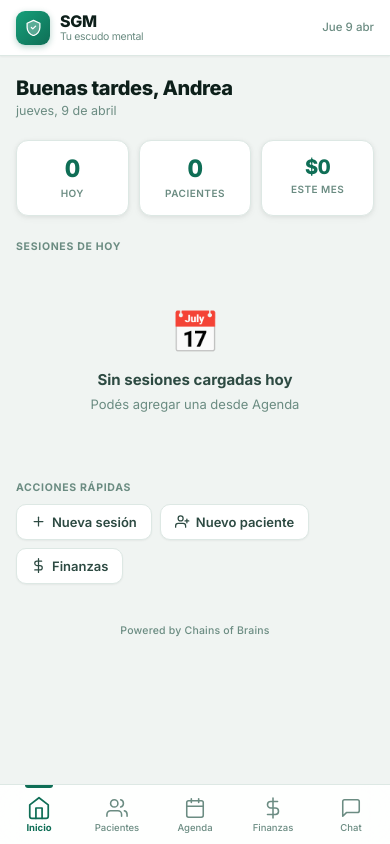
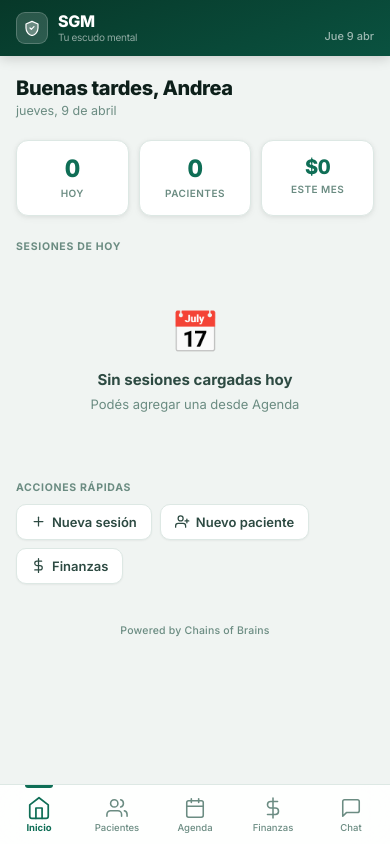
Before and after one commit to feririarte7-ship-it/sgm-andrea, a plain HTML site: page index.html in a window 390 px wide. Drawn offline with Linux system fonts and the light colour scheme.

Commit message:
SGM mobile: topbar verde nativo integrado con iOS status bar

```diff
--- a/index.html
+++ b/index.html
@@ -60,15 +60,12 @@ body{
   overflow:hidden;-webkit-font-smoothing:antialiased;-moz-osx-font-smoothing:grayscale;
   height:100%;height:100dvh;height:-webkit-fill-available;
   overscroll-behavior:none;
-  /* Safe area padding for notched iPhones */
-  padding-top:env(safe-area-inset-top);
 }
 
 /* ── APP SHELL ──────────────────────────────────────────────── */
 .app{
   display:flex;
-  height:calc(100vh - env(safe-area-inset-top));
-  height:calc(100dvh - env(safe-area-inset-top));
+  height:100vh;height:100dvh;height:-webkit-fill-available;
 }
 
 /* ── SIDEBAR (desktop) ──────────────────────────────────────── */
@@ -129,30 +126,32 @@ body{
 /* ── MAIN CONTENT ───────────────────────────────────────────── */
 .main{flex:1;display:flex;flex-direction:column;min-width:0;overflow:hidden}
 
-/* Top header (mobile) */
+/* Top header (mobile) — dark green, extends behind iOS status bar */
 .topbar{
-  background:var(--surface);
-  border-bottom:1px solid var(--border);
-  padding:0 16px;height:56px;
-  display:flex;align-items:center;gap:12px;
+  background:linear-gradient(160deg, var(--g-dd) 0%, var(--g-d) 100%);
+  padding:0 16px;
+  padding-top:env(safe-area-inset-top);
+  height:calc(56px + env(safe-area-inset-top));
+  display:flex;align-items:flex-end;gap:12px;
+  padding-bottom:12px;
   flex-shrink:0;
-  box-shadow:var(--sh-xs);
+  box-shadow:0 2px 12px rgba(0,0,0,.18);
+  position:relative;z-index:10;
 }
 @media(min-width:768px){.topbar{display:none}}
 
 .tb-logo{display:flex;align-items:center;gap:10px}
 .tb-shield{
-  width:34px;height:34px;
-  background:linear-gradient(135deg, var(--g-l), var(--g));
-  border-radius:9px;
+  width:32px;height:32px;
+  background:rgba(255,255,255,.15);
+  border-radius:9px;border:1px solid rgba(255,255,255,.2);
   display:flex;align-items:center;justify-content:center;
-  box-shadow:0 2px 6px rgba(15,110,86,.3);
 }
-.tb-shield svg{width:17px;height:17px}
-.tb-title{font-size:16px;font-weight:800;color:var(--text);letter-spacing:-.3px}
-.tb-title span{font-size:10.5px;font-weight:400;color:var(--muted);display:block;line-height:1.2;margin-top:0px}
+.tb-shield svg{width:16px;height:16px}
+.tb-title{font-size:16px;font-weight:800;color:#fff;letter-spacing:-.3px;line-height:1}
+.tb-title span{font-size:10px;font-weight:400;color:rgba(255,255,255,.55);display:block;line-height:1.3;margin-top:2px}
 .tb-date{
-  margin-left:auto;font-size:11.5px;color:var(--muted);
+  margin-left:auto;font-size:11px;color:rgba(255,255,255,.6);
   font-weight:500;text-align:right;line-height:1.5;
 }
 
```
